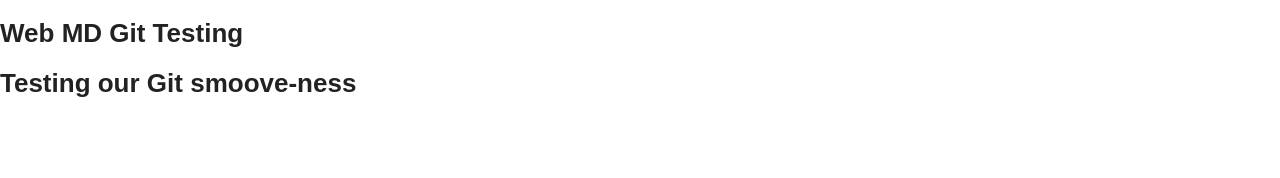
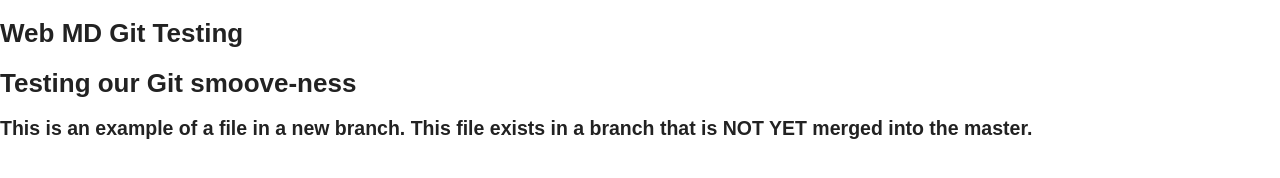
Before and after one commit to aburchette/webmd.com, a plain HTML site: page public/index.html in a window 1280 px wide. Drawn offline with Linux system fonts and the light colour scheme; files whose address does not match are found by name.

Commit message:
[add] added copy to text file.

```diff
--- a/public/index.html
+++ b/public/index.html
@@ -27,6 +27,7 @@
 	</header>
 	<div id="main" role="main">
 		<h1>Testing our Git smoove-ness</h1>
+		<h2>This is an example of a file in a new branch. This file exists in a branch that is NOT YET merged into the master.</h2>
 	</div>
 	<footer>
 
```
